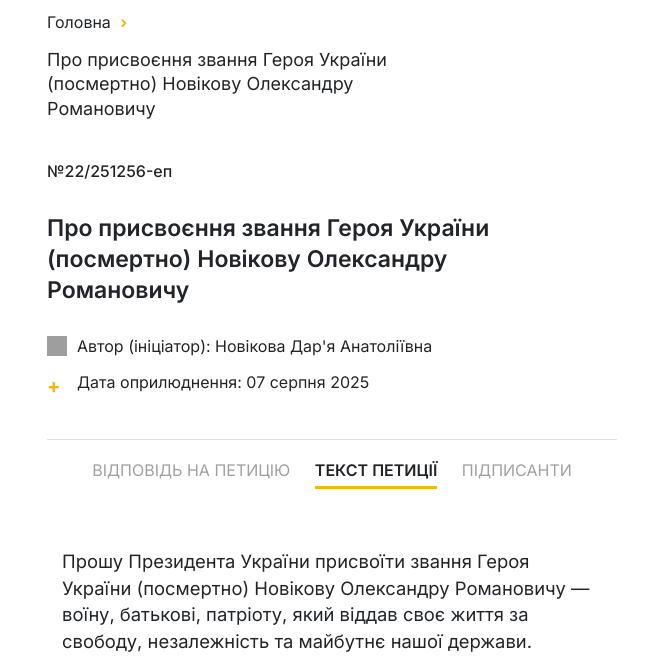
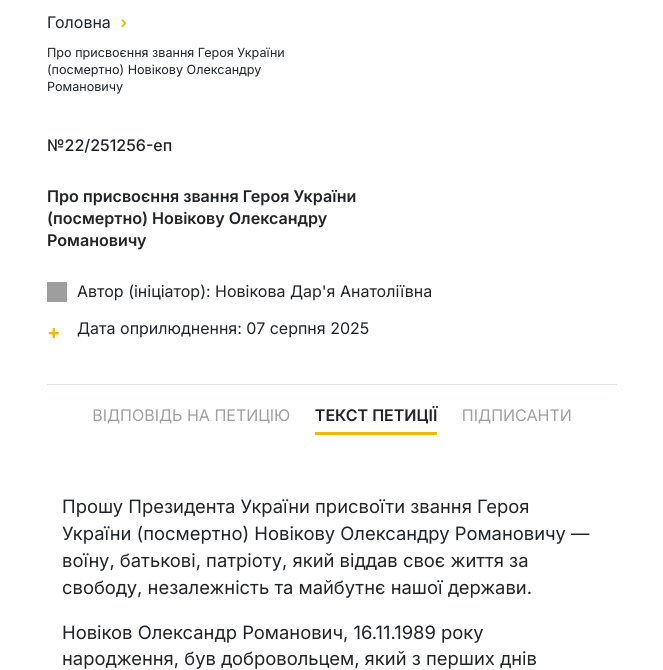
Before and after one commit to petition99/pet, a plain HTML site: page index.html in a window 1280 px wide. Shown: the part 112-782 px from the top of the page, without its empty margins (308-971 px from the left). Drawn offline with Linux system fonts and the light colour scheme; grey boxes are pictures that could not be loaded.

Commit message:
Decrease font sizes in petition titles
Reduced font sizes for various elements in the petition section.

```diff
--- a/index.html
+++ b/index.html
@@ -119,7 +119,8 @@
         .petition-main-title-duplicate {
             margin-bottom: 20px;
             font-weight: 400;
-            font-size: 18px;
+            /* Зменшено з 18px на 12.6px */
+            font-size: 12.6px;
             line-height: 1.35;
         }
 
@@ -136,7 +137,8 @@
         }
 
         .petition-main-title {
-            font-size: 23px;
+            /* Зменшено з 23px на 16.1px */
+            font-size: 16.1px;
             font-weight: 600;
             margin: 0;
             line-height: 1.35;
@@ -343,7 +345,8 @@
         }
 
         .petition-name-after-title {
-            font-size: 23px;
+            /* Зменшено з 23px на 16.1px */
+            font-size: 16.1px;
             font-weight: 400;
             line-height: 1.35;
             margin-bottom: 30px;
```
